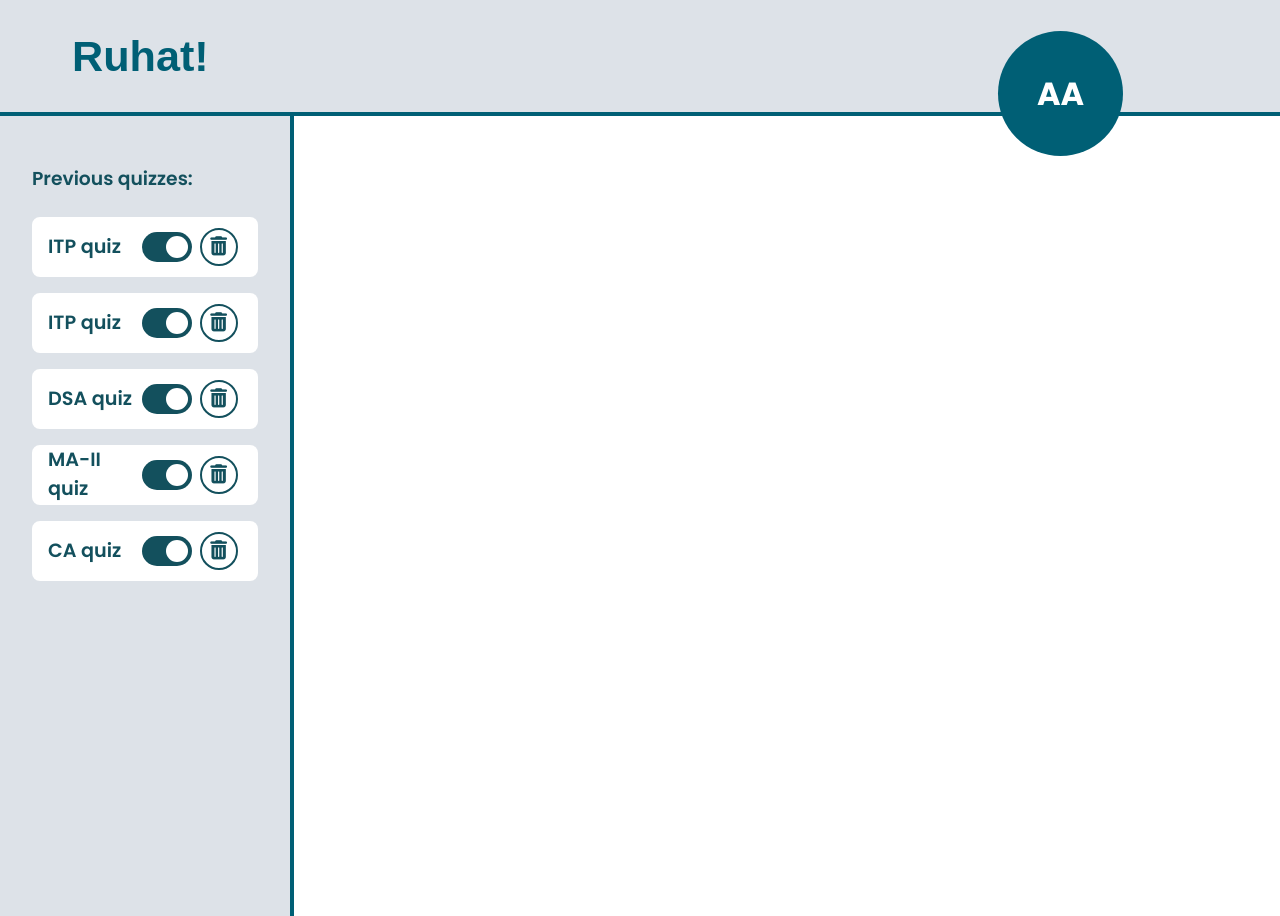
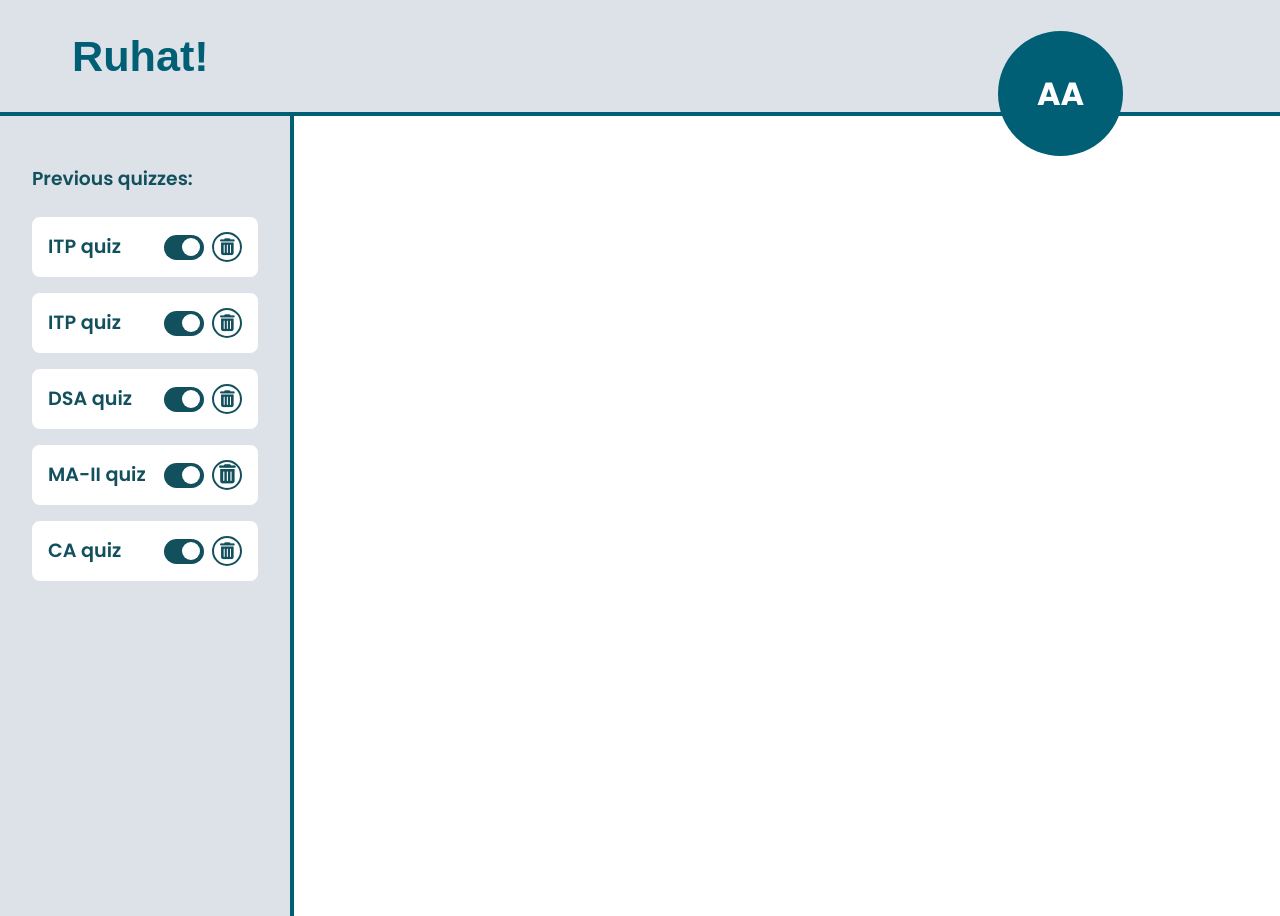
Before and after one commit to nikitave/ruhat, a Flask app: template templates/workspace.html in a window 1280 px wide. Run offline with Flask 2, Linux system fonts and the light colour scheme; the template is opened without the code that fills it, so the values that code supplies are empty; some libraries are stand-ins or nearby versions; some web fonts are replaced.

Commit message:
made toggle and icons smaller

```diff
--- a/static/css/workingspace.css
+++ b/static/css/workingspace.css
@@ -145,16 +145,17 @@ body,input{
 .previous-quiz:hover{
     box-shadow: 0 4px 8px 0 rgba(0, 0, 0, 0.2);
 }
+
 .icon{
     border: solid 2px;
-    height: 38px;
-    width: 38px;
+    height: 30px;
+    width: 30px;
     display: flex;
     align-items: center;
     justify-content: center;
     border-radius: 50%;
     transition: all 0.4s;
-    margin-right: 0.3rem;
+
 }
 .icons-container{
     margin-left: auto;
@@ -197,8 +198,8 @@ body,input{
 .switch {
     position: relative;
     display: inline-block;
-    width: 50px;
-    height: 30px;
+    width: 40px;
+    height: 25px;
     line-height: 60px;
     margin: auto 0.5rem auto 0;
 }
@@ -223,8 +224,8 @@ body,input{
     border-radius: 50%;
     position: absolute;
     content: "";
-    height: 22px;
-    width: 22px;
+    height: 18px;
+    width: 18px;
     left: 4px;
     bottom: 4px;
     background-color: #fff;
@@ -240,5 +241,5 @@ input:focus + .slider {
 }
 
 input:checked + .slider:before {
-    transform: translateX(20px);
+    transform: translateX(14px);
 }
--- a/templates/workspace.html
+++ b/templates/workspace.html
@@ -48,7 +48,7 @@
                         <span class="slider"></span>
                       </label>
                     <a href="#" class="icon">
-                        <div class="fa fa-trash"></div>
+                        <i class="fa fa-trash fa-sm"></i>
                     </a>
                 </div>
             </div>
@@ -62,7 +62,7 @@
                         <span class="slider"></span>
                       </label>
                     <a href="#" class="icon">
-                        <div class="fa fa-trash"></div>
+                        <i class="fa fa-trash fa-sm"></i>
                     </a>
                 </div>
             </div>
@@ -76,7 +76,7 @@
                         <span class="slider"></span>
                       </label>
                     <a href="#" class="icon">
-                        <div class="fa fa-trash"></div>
+                        <i class="fa fa-trash fa-sm"></i>
                     </a>
                 </div>
             </div>
@@ -90,7 +90,7 @@
                         <span class="slider"></span>
                       </label>
                     <a href="#" class="icon">
-                        <div class="fa fa-trash"></div>
+                        <i class="fa fa-trash "></i>
                     </a>
                 </div>
             </div>
@@ -104,7 +104,7 @@
                         <span class="slider"></span>
                       </label>
                     <a href="#" class="icon">
-                        <div class="fa fa-trash"></div>
+                        <i class="fa fa-trash fa-sm"></i>
                     </a>
                 </div>
             </div>
```
